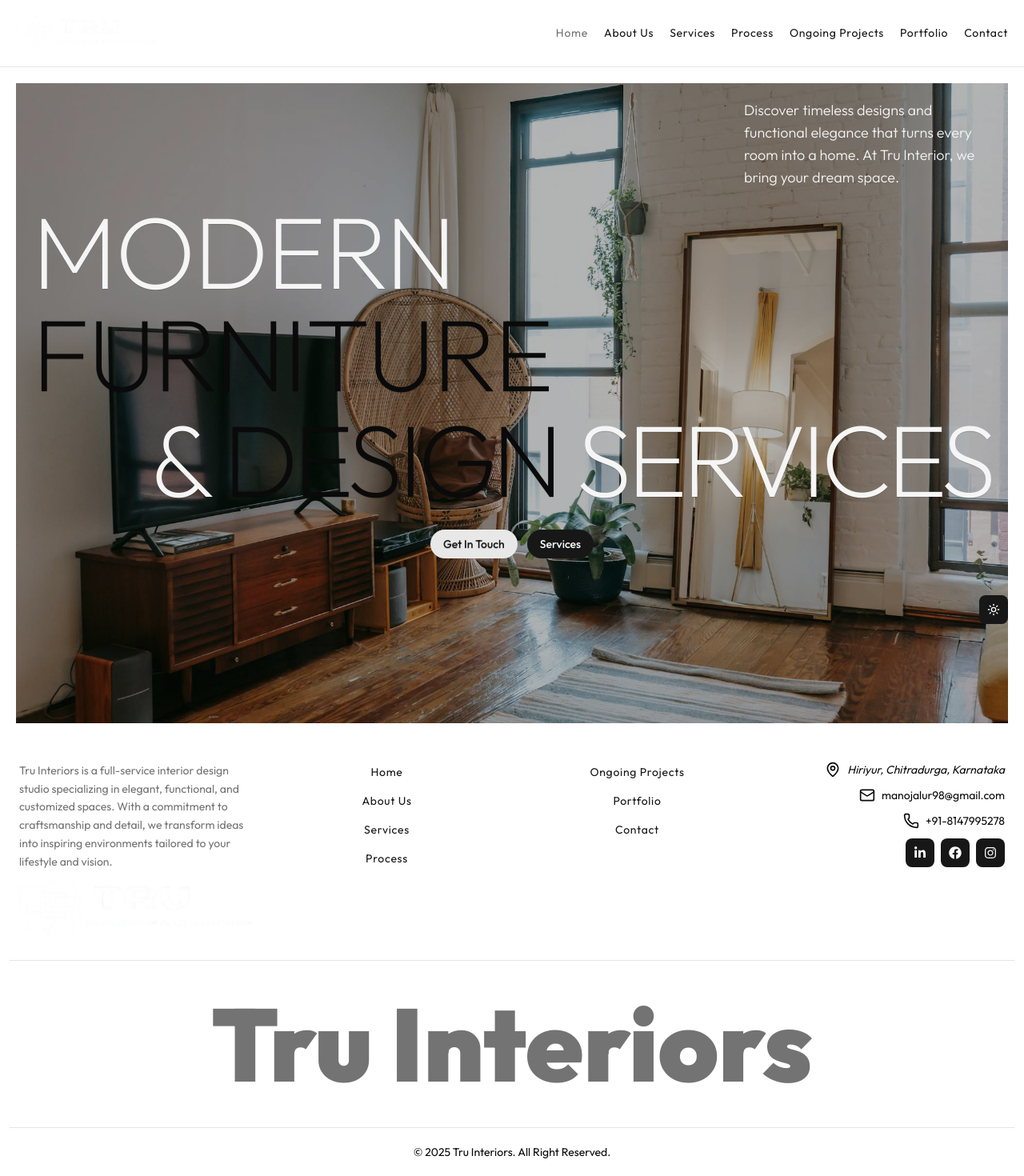
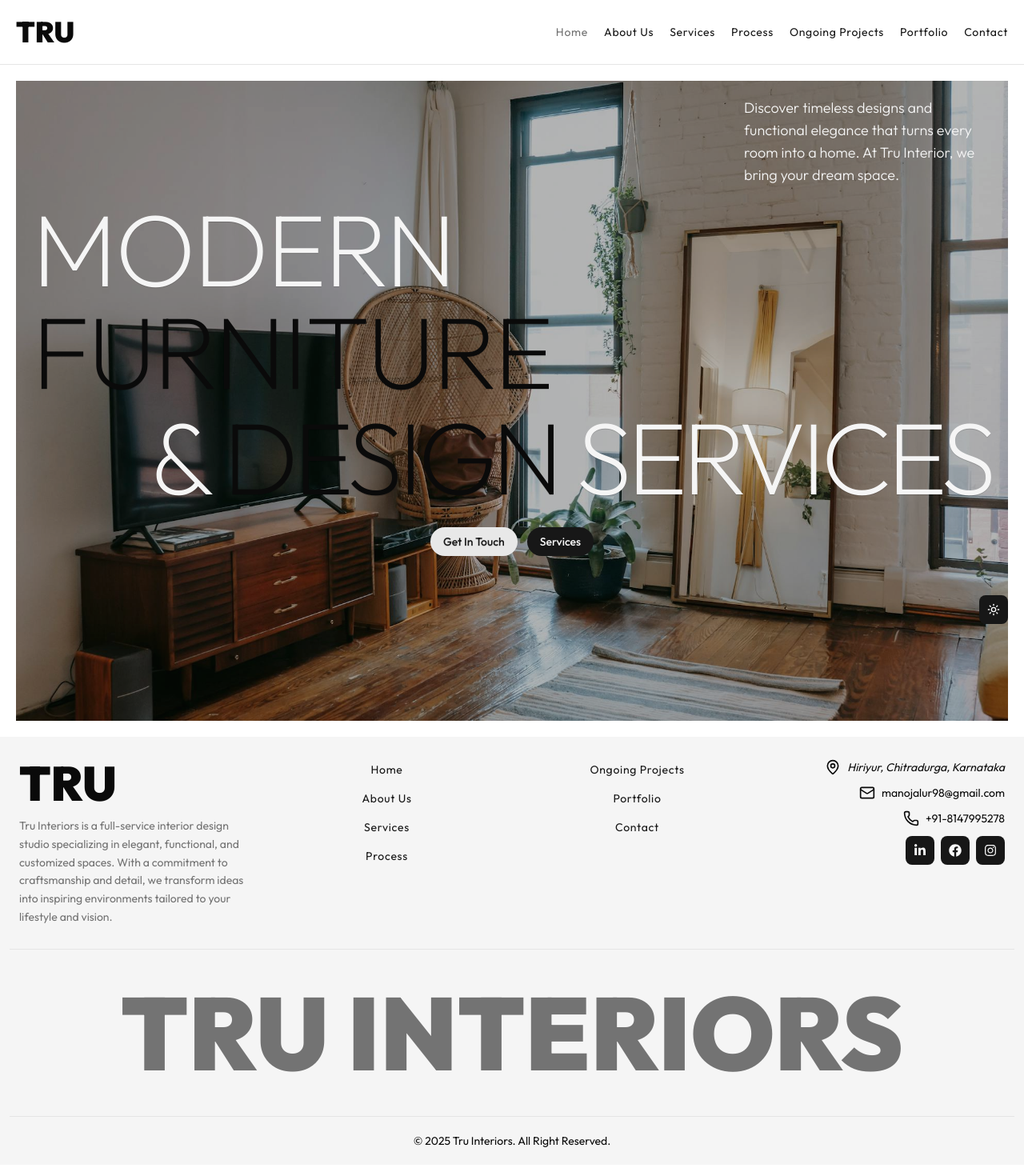
Before and after one commit to Ray541/tru-interior, a React (Vite) app: page / in a window 1280 px wide. Shown: the whole page at 80% size. Built offline with nearby package versions, Linux system fonts and the light colour scheme.

Commit message:
update: change ui and styles

```diff
--- a/src/layout/Footer.tsx
+++ b/src/layout/Footer.tsx
@@ -1,10 +1,6 @@
 import { Link } from "react-router-dom";
 import { FaLinkedinIn, FaFacebook, FaInstagram } from "react-icons/fa";
-import lightLogo from "../../src/assets/images/light-small-logo.png";
-import darkLogo from "../../src/assets/images/dark-small-logo.png";
 import { Button } from "@/components/ui/button";
-import type { RootState } from "@/store/store";
-import { useSelector } from "react-redux";
 import { Mail, MapPin, Phone } from "lucide-react";
 import { AnimatedNavLink } from "@/components/gsap-components/animated-nav-link";
 
@@ -17,8 +13,6 @@ const SOCIALS = [
 ];
 
 export default function Footer() {
-  const { theme } = useSelector((state: RootState) => state.theme);
-
   const navs1 = [
     { label: "home", path: "" },
     { label: "about us", path: "about-us" },
@@ -34,19 +28,18 @@ export default function Footer() {
   const handleNameClick = () => window.scrollTo({ top: 0, left: 0, behavior: "smooth" });
 
   return (
-    <footer className="w-full max-w-340 mx-auto px-3">
+    <footer className="w-full px-3 bg-accent relative">
+      <div className="max-w-340 mx-auto">
         <div className="w-full flex flex-wrap lg:flex-nowrap items-start justify-between gap-10 md:gap-5 py-7 px-3">
           <div className="flex-1 flex flex-col items-start gap-2 md:gap-3">
+            <Link to="/" className="text-center text-6xl font-black logo" onClick={handleNameClick}>
+              TRU
+            </Link>
             <p className="text-sm text-muted-foreground leading-relaxed">
               Tru Interiors is a full-service interior design studio specializing in elegant,
               functional, and customized spaces. With a commitment to craftsmanship and detail, we
               transform ideas into inspiring environments tailored to your lifestyle and vision.
             </p>
-          <div className="w-full">
-            <Link to="/" className="w-full" onClick={handleNameClick}>
-              <img src={theme === "light" ? lightLogo : darkLogo} alt="footer-logo" />
-            </Link>
-          </div>
           </div>
 
           <ul className="w-full md:flex-1 flex flex-col flex-wrap items-start md:items-center gap-2 md:gap-3">
@@ -93,13 +86,14 @@ export default function Footer() {
           </div>
         </div>
 
-      <h1 className="text-center text-3xl md:text-5xl lg:text-7xl xl:text-9xl font-black text-muted-foreground capitalize border-t border-b py-10">
+        <h1 className="text-center text-3xl md:text-5xl lg:text-7xl xl:text-9xl font-black text-muted-foreground uppercase border-t border-b py-10">
           Tru Interiors
         </h1>
 
         <h5 className="text-center text-sm py-5 px-3">
           &copy; {CURRENT_YEAR} Tru Interiors. All Right Reserved.
         </h5>
+      </div>
     </footer>
   );
 }
--- a/src/layout/Header.tsx
+++ b/src/layout/Header.tsx
@@ -9,18 +9,13 @@ import {
   SheetTitle,
 } from "@/components/ui/sheet";
 import { Menu } from "lucide-react";
-import lightLogo from "../../src/assets/images/light-small-logo.png";
-import darkLogo from "../../src/assets/images/dark-small-logo.png";
 import { useState } from "react";
-import { useSelector } from "react-redux";
-import type { RootState } from "@/store/store";
 import { Button } from "@/components/ui/button";
 import { ModeToggle } from "@/components/mode-toggle";
 import { Link } from "react-router-dom";
 import { AnimatedNavLink } from "@/components/gsap-components/animated-nav-link";
 
 export default function Header() {
-  const { theme } = useSelector((state: RootState) => state.theme);
   const [isOpen, setIsOpen] = useState(false);
 
   const navs = [
@@ -34,22 +29,13 @@ export default function Header() {
   ];
 
   return (
-    <header
-      className={cn(
-        "p-5 border-b border-border sticky top-0 bg-background"
-        // bg-background/70 backdrop-blur-sm backdrop-saturate-150 // glass morphism
-      )}
-    >
+    <header className={cn("p-5 border-b border-border sticky top-0 bg-background z-50")}>
       <div
         className={cn("w-full max-w-340 mx-auto flex items-center justify-between md:border-none")}
       >
         {/* Logo */}
-        <Link to="/" className="w-35 md:w-44">
-          <img
-            src={theme === "light" ? lightLogo : darkLogo}
-            alt="Logo"
-            className="w-full h-auto"
-          />
+        <Link to="/" className="text-4xl font-black logo">
+          TRU
         </Link>
         <nav className="hidden lg:flex items-center justify-center gap-5">
           {navs.map(nav => (
@@ -68,12 +54,8 @@ export default function Header() {
             <SheetContent side="right" className="bg-background border border-border">
               <SheetHeader>
                 <SheetTitle className="sr-only">Mobile Navigation Menu</SheetTitle>
-                <Link to="/" className="block w-34 mx-auto mb-5">
-                  <img
-                    src={theme === "light" ? lightLogo : darkLogo}
-                    alt="Logo"
-                    className="w-full h-auto"
-                  />
+                <Link to="/" className="text-4xl font-bold logo">
+                  TRU
                 </Link>
                 <SheetDescription className="sr-only">
                   Navigation links for the mobile menu.
```
Lines whose indentation alone changed are shown as unchanged.
